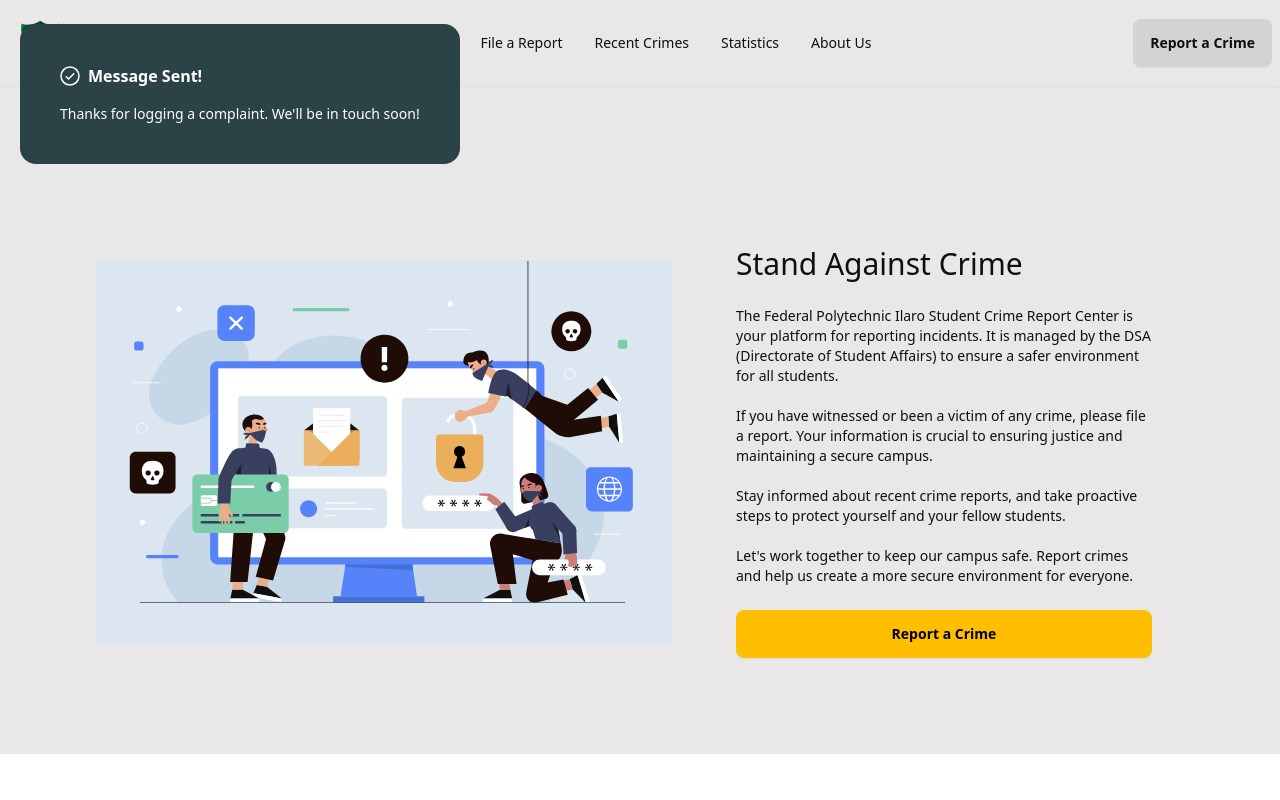
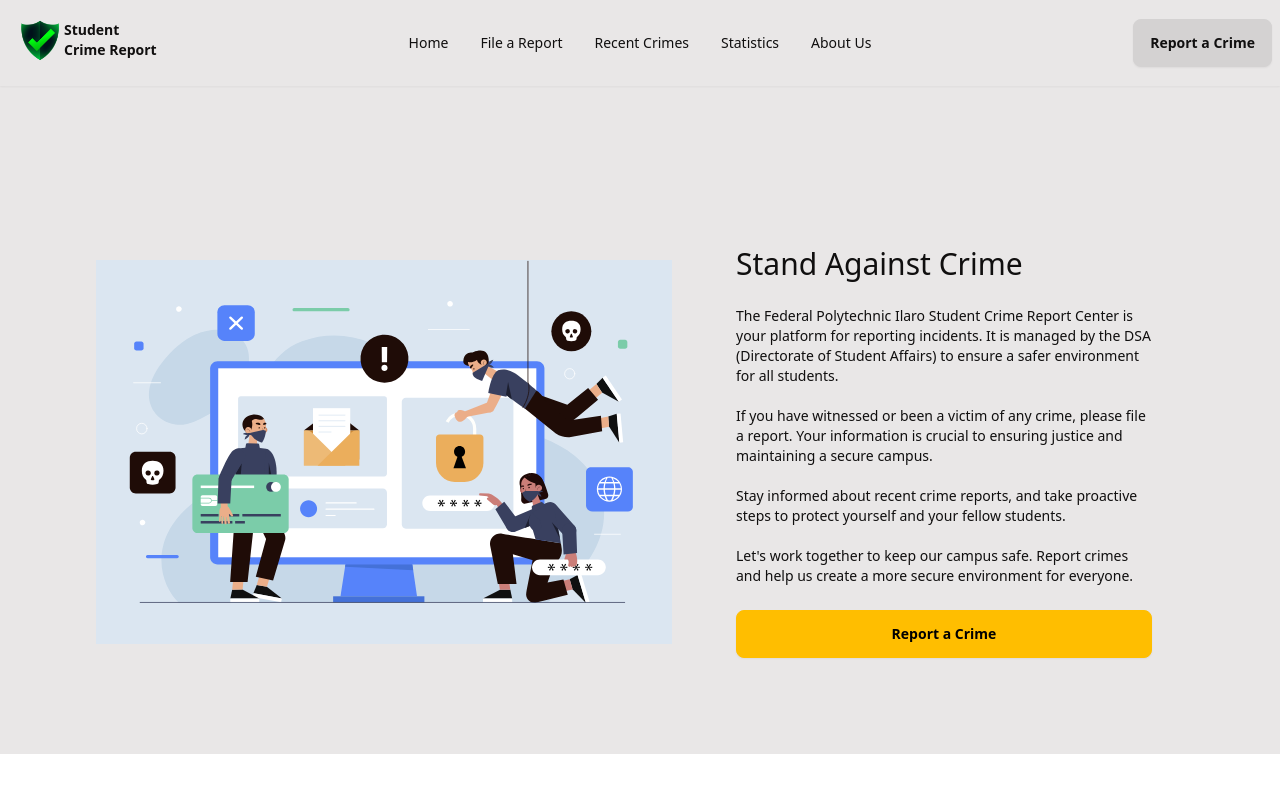
Before and after one commit to dev-Bambam/crime_reporting_web, a website: page public/index.html in a window 1280 px wide. Shown: the top 800 px of the page. Drawn offline with Linux system fonts and the light colour scheme.

Commit message:
cleaning up

```diff
--- a/public/index.html
+++ b/public/index.html
@@ -339,7 +339,7 @@
       </div>
 
       <!-- success -->
-      <div class="absolute bg-grey900 rounded-2xl p-10 top-6 left-5 lg:eft-64 hidde" id="success-message">
+      <div class="absolute bg-grey900 rounded-2xl p-10 top-6 left-5 lg:eft-64 hidden" id="success-message">
       <div class="text-white">
         <div class="flex gap-2">
           <img src="./Image/icon-success-check.svg" alt=""><span class="font-semibold">Message Sent!</span>
```
